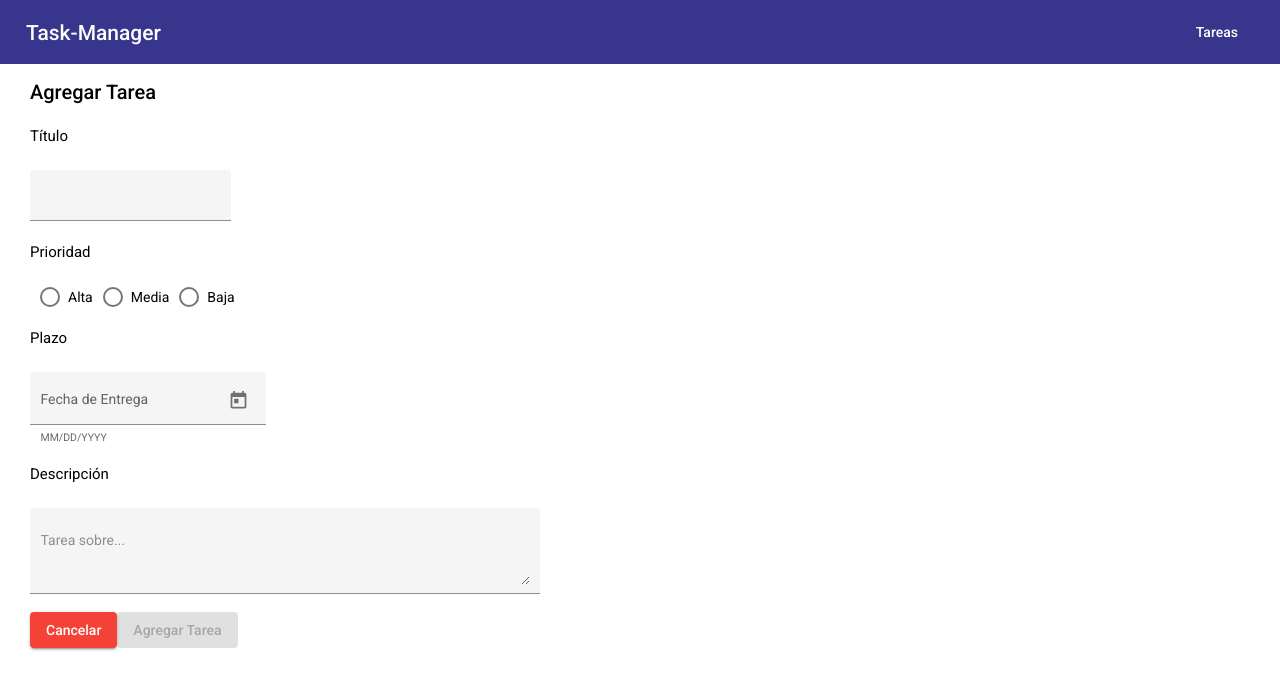
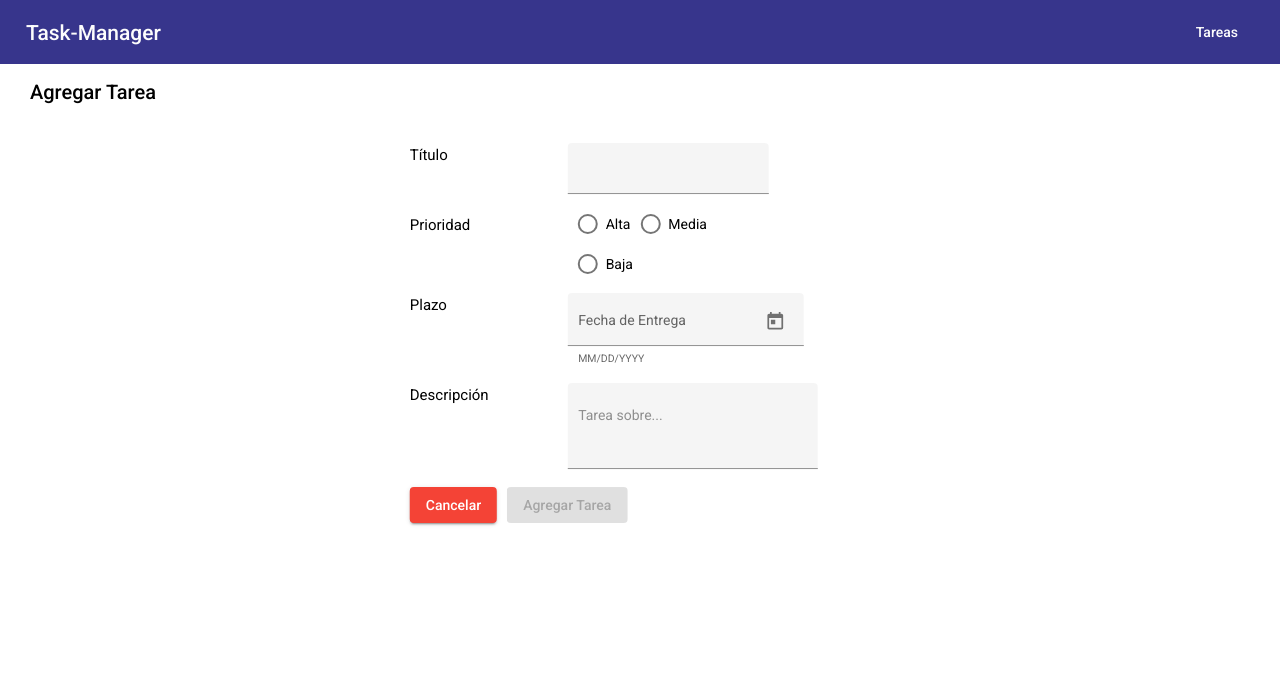
Before and after one commit to MathiasMFI/EXAMEN, an Angular app: page /add in a window 1280 px wide. Shown: the top 690 px of the page. Built offline with nearby package versions, Linux system fonts and the light colour scheme.

Commit message:
Listas y Añadir Tarea Diseños

```diff
--- a/angular.json
+++ b/angular.json
@@ -99,5 +99,8 @@
         }
       }
     }
+  },
+  "cli": {
+    "analytics": false
   }
 }
--- a/server/db.json
+++ b/server/db.json
@@ -34,6 +34,31 @@
       "priority": "Este es el Task5",
       "date": "27-10-2022",
       "type": "Terminado"
+    },
+    {
+      "id": 6,
+      "title": "Task6",
+      "priority": "Este es el Task6",
+      "date": "15-14-2022",
+      "type": "Terminado"
+    },
+    {
+      "id": 7,
+      "title": "Task7",
+      "priority": "Este es el Task7",
+      "date": "27-10-2022",
+      "type": "Terminado"
+    },
+    {
+      "id": 8,
+      "title": "Task8",
+      "priority": "Este es el Task8",
+      "date": "17-11-2022",
+      "type": "Progreso"
+    },
+    {
+      "id": 9,
+      "title": "Eduardo"
     }
   ]
 }
--- a/src/app/app.module.ts
+++ b/src/app/app.module.ts
@@ -13,6 +13,7 @@ import { ReactiveFormsModule } from '@angular/forms';
 import { AddEmployeeComponent } from './components/add-employee/add-employee.component'
 import {MatRadioModule} from '@angular/material/radio';
 import { MatDatepickerModule } from '@angular/material/datepicker';
+import {MatGridListModule} from '@angular/material/grid-list';
 /*import { MatNativeDateModule } from '	@angular/material/core';*/
 import { MatButtonModule } from
     '@angular/material/button';
@@ -46,7 +47,7 @@ import { MatNativeDateModule } from
         MatButtonToggleModule,
         MatInputModule,
         MatFormFieldModule,
-        MatNativeDateModule
+        MatNativeDateModule,
   ],
   providers: [],
   bootstrap: [AppComponent]
--- a/src/app/components/add-employee/add-employee.component.css
+++ b/src/app/components/add-employee/add-employee.component.css
@@ -1,24 +1,44 @@
-.row{
+.row {
   margin-left: 30px;
 }
 
-.example-margin{
+.containerGeneral{
+  position: relative;
+}
+
+.containerForm{
+  position: absolute;
+  left: 50%;
+  transform: translate(-70%, 5%);
+}
+
+#contenedorAñadir {
+  display: flex;
+  flex-direction: row;
+  flex-wrap: wrap;
+}
+
+#contenedorAñadir > div {
+  width: 48%;
+}
+
+.example-margin {
   height: 40px;
   margin-left: 10px;
 }
 .example-form-field {
   margin-right: 20px;
 }
-.description{
+.description {
   height: 50px;
-    width: 510px ;
-}
-.example-full-width{
   width: 510px;
 }
-h4{
+.example-full-width {
+  width: 510px;
+}
+h4 {
   height: 30px;
 }
-.example-form-field{
+.example-form-field {
   height: 90px;
 }
--- a/src/app/components/add-employee/add-employee.component.html
+++ b/src/app/components/add-employee/add-employee.component.html
@@ -4,11 +4,15 @@
     </div>
 </div>
 
-<div class="row">
-    <div class="col-lg-4">
+<div class="containerGeneral">
+  <div class="containerForm">
+    <div class="col-lg-12">
         <form [formGroup]="myForm">
-            <div class="col-lg-12">
+            <div class="contenedorAñadirTitulo" id="contenedorAñadir">
+              <div>
                 <h4>Título</h4>
+              </div>
+              <div>
                 <mat-form-field appearance="fill">
                   <input matInput formControlName="title" required>
                 </mat-form-field>
@@ -19,8 +23,13 @@
                   <span>Este campo debe tener como maximo 30 caracteres</span>
                 </div>
               </div>
-            <div class="col-lg-12">
+            </div>
+
+            <div class="contenedorAñadirPrioridad" id="contenedorAñadir">
+              <div>
                 <h4>Prioridad</h4>
+              </div>
+              <div>
                 <section class="example-section">
                   <mat-radio-group aria-label="Select an option">
                       <mat-radio-button class="example-margin" value="1">Alta</mat-radio-button>
@@ -32,8 +41,13 @@
                     <span>Este campo es obligatorio</span>
                 </div>
               </div>
-            <div class="col-lg-12">
+            </div>
+
+            <div class="contenedorAñadirPlazo" id="contenedorAñadir">
+              <div>
                 <h4>Plazo</h4>
+              </div>
+              <div>
                 <mat-form-field appearance="fill" class="example-form-field">
                   <mat-label>Fecha de Entrega</mat-label>
                   <input matInput [matDatepicker]="datepicker">
@@ -47,20 +61,15 @@
                   </mat-datepicker>
                 </mat-form-field>
               </div>
-            <!--<div class="col-lg-12">
-                <h4>Recordatorio</h4>
-                <mat-form-field appearance="fill">
-                    <mat-label>Telefono</mat-label>
-                    <input matInput formControlName="phone" required>
-                </mat-form-field>
-                <div *ngIf="myForm.get('phone')?.hasError('required') && myForm.get('phone')?.touched">
-                    <span>Este campo es obligatorio</span>
             </div>
-            </div>-->
-            <div class="col-lg-12">
+
+            <div class="contenedorAñadirDescripcion" id="contenedorAñadir">
+              <div>
                 <h4>Descripción</h4>
-                <mat-form-field class="example-full-width" appearance="fill">
-                    <textarea class="description" matInput placeholder="Tarea sobre..."></textarea>
+              </div>
+              <div>
+                <mat-form-field style="width: 250px;" class="example-full-width" appearance="fill">
+                    <textarea style="resize: none;" class="description" matInput placeholder="Tarea sobre..."></textarea>
                 </mat-form-field>
                 <div *ngIf="myForm.get('type')?.hasError('required') && myForm.get('type')?.touched">
                     <span>Este campo es obligatorio</span>
@@ -69,10 +78,15 @@
                     <span>Este campo debe tener como maximo 30 caracteres</span>
                 </div>
               </div>
-            <div class="col-lg-12">
+            </div>
+
+            <div class="col-lg-12" id="contenedorButton">
                 <button mat-raised-button color="warn" routerLink="/employee">Cancelar</button>
-                <button mat-raised-button color="primary" [disabled]="myForm.invalid" (click)=saveEmployee() >Agregar Tarea</button> <!--routerLink="/employee"-->
+                <button style="margin-left: 10px" mat-raised-button color="primary" [disabled]="myForm.invalid" (click)=saveEmployee() >Agregar Tarea</button> <!--routerLink="/employee"-->
             </div>
+
         </form>
+
   </div>
+
 </div>
--- a/src/app/components/add-employee/add-employee.component.ts
+++ b/src/app/components/add-employee/add-employee.component.ts
@@ -4,6 +4,7 @@ import { MatSnackBar } from '@angular/material/snack-bar';
 import { Router } from '@angular/router';
 import { Employee } from 'src/app/models/employee';
 import { EmployeeService } from 'src/app/services/employee.service';
+import {MatGridListModule} from '@angular/material/grid-list';
 
 /*@Component({
   selector: 'app-add-employee',
--- a/src/app/components/list-employee/list-employee.component.css
+++ b/src/app/components/list-employee/list-employee.component.css
@@ -1,6 +1,8 @@
 /* Structure */
 /* Structure */
 table {
+  margin-top: 25px;
+  margin-bottom: 20px;
   width: 100%;
 }
 
@@ -13,26 +15,26 @@ table {
   padding: 20px 50px;
 }
 
-.titleCenter{
+.titleCenter {
   text-align: center;
 }
 
-.buttonAñadir{
+.buttonAñadir {
   background-color: rgb(14, 13, 76);
   padding: 0 12px;
   border-radius: 5px;
-color:rgb(255, 255, 255);
-font-size:14px;
+  color: rgb(255, 255, 255);
+  font-size: 14px;
   font-weight: 400;
   outline: none;
 }
 
-.buttonAñadir:hover{
+.buttonAñadir:hover {
   background-color: rgb(225, 208, 255);
   transition: all 0.5s;
-color:rgb(28, 6, 43);
+  color: rgb(28, 6, 43);
 }
 
-.busquedaIcon{
+.busquedaIcon {
   text-emphasis-color: black;
 }
--- a/src/app/components/list-employee/list-employee.component.html
+++ b/src/app/components/list-employee/list-employee.component.html
@@ -7,7 +7,7 @@
     <div class="col-lg-6" style="text-align: center">
       <button class="buttonAñadir" mat-button color="primary" routerLink="/add">Añadir Tarea</button>
     </div>
-  </div>
+</div>
 
   <mat-form-field appearance="standard">
     <mat-label >
@@ -47,7 +47,7 @@
       <td mat-cell *matCellDef="let element">{{ element.type}}</td>
     </ng-container>
 
-    <!-- Actions Column
+    <!-- Actions Column -->
     <ng-container matColumnDef="actions">
       <th mat-header-cell *matHeaderCellDef>Acciones</th>
       <td mat-cell *matCellDef="let element; let i = index">
@@ -58,7 +58,7 @@
           <mat-icon>delete</mat-icon>
         </a>
       </td>
-    </ng-container>-->
+    </ng-container>
 
     <tr mat-header-row *matHeaderRowDef="displayedColumns"></tr>
     <tr mat-row *matRowDef="let row; columns: displayedColumns"></tr>
--- a/src/app/components/list-employee/list-employee.component.ts
+++ b/src/app/components/list-employee/list-employee.component.ts
@@ -10,7 +10,7 @@ import { EmployeeService } from 'src/app/services/employee.service';
   styleUrls: ['./list-employee.component.css']
 })
 export class ListEmployeeComponent implements OnInit {
-  displayedColumns: string[] = ['id', 'name', 'email', 'phone', 'actions'];
+  displayedColumns: string[] = ['id', 'title', 'priority', 'date', 'type','actions'];
   dataSource = new MatTableDataSource<Employee>();
 
   @ViewChild(MatPaginator) paginator!:MatPaginator;
```
Lines whose indentation alone changed are shown as unchanged.
